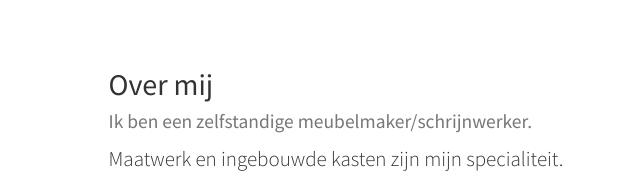
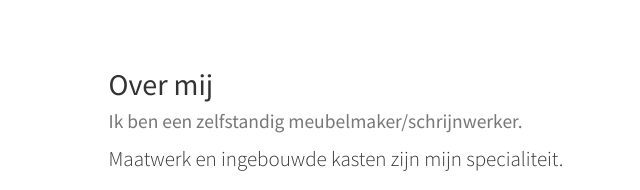
Before and after one commit to viktormeubelen/viktormeubelen.github.io, a plain HTML site: page index.html in a window 1280 px wide. Shown: the part 802-992 px from the top of the page, 254-894 px from the left. Drawn offline with Linux system fonts and the light colour scheme.

Commit message:
Fixed some typos.

```diff
--- a/index.html
+++ b/index.html
@@ -7,7 +7,7 @@
     <meta charset="utf-8">
     <meta http-equiv="X-UA-Compatible" content="IE=edge">
     <meta name="viewport" content="width=device-width, initial-scale=1">
-    <meta name="description" content="Ik ben een zelfstandige meubelmaker/schrijnwerker. Meubelen op maat en ingebouwde kasten zijn mijn specialiteit. Wilt u een nieuw interieur? Ik ontwerp een schets samen met u en installeer alles op korte termijn. Voor algemene schrijnwerkeren kan u bij mij ook terecht. Ontdek mijn portfolio en contacteer mij voor een gratis offerte. Gsm: 0488 22 99 95 (Viktor).">
+    <meta name="description" content="Ik ben een zelfstandig meubelmaker/schrijnwerker. Meubelen op maat en ingebouwde kasten zijn mijn specialiteit. Wilt u een nieuw interieur? Ik ontwerp een schets samen met u en installeer alles op korte termijn. Voor algemene schrijnwerkeren kan u bij mij ook terecht. Ontdek mijn portfolio en contacteer mij voor een gratis offerte. Gsm: 0488 22 99 95 (Viktor).">
     <meta name="author" content="Fedor Biryukov">
 
     <title>Meubelen op Maat, Ingebouwde Kasten en Algemene Schrijnwerkerij</title>
@@ -71,7 +71,7 @@
         <div class="container">
             <div class="row">
                 <div class="col-lg-6 col-lg-offset-3 text-left">
-                    <h2>Over mij<br><small>Ik ben een zelfstandige meubelmaker/schrijnwerker.</small></h2>
+                    <h2>Over mij<br><small>Ik ben een zelfstandig meubelmaker/schrijnwerker.</small></h2>
                     <p class="lead">Maatwerk en ingebouwde kasten zijn mijn specialiteit.</p>
                     <p class="lead"><strong>Wilt u een nieuw interieur?</strong><br>Ik ontwerp een schets samen met u en installeer alles op korte termijn.</p>
                     <p class="lead">Voor algemene schrijnwerkeren kan u bij mij ook terecht.</p>
```
